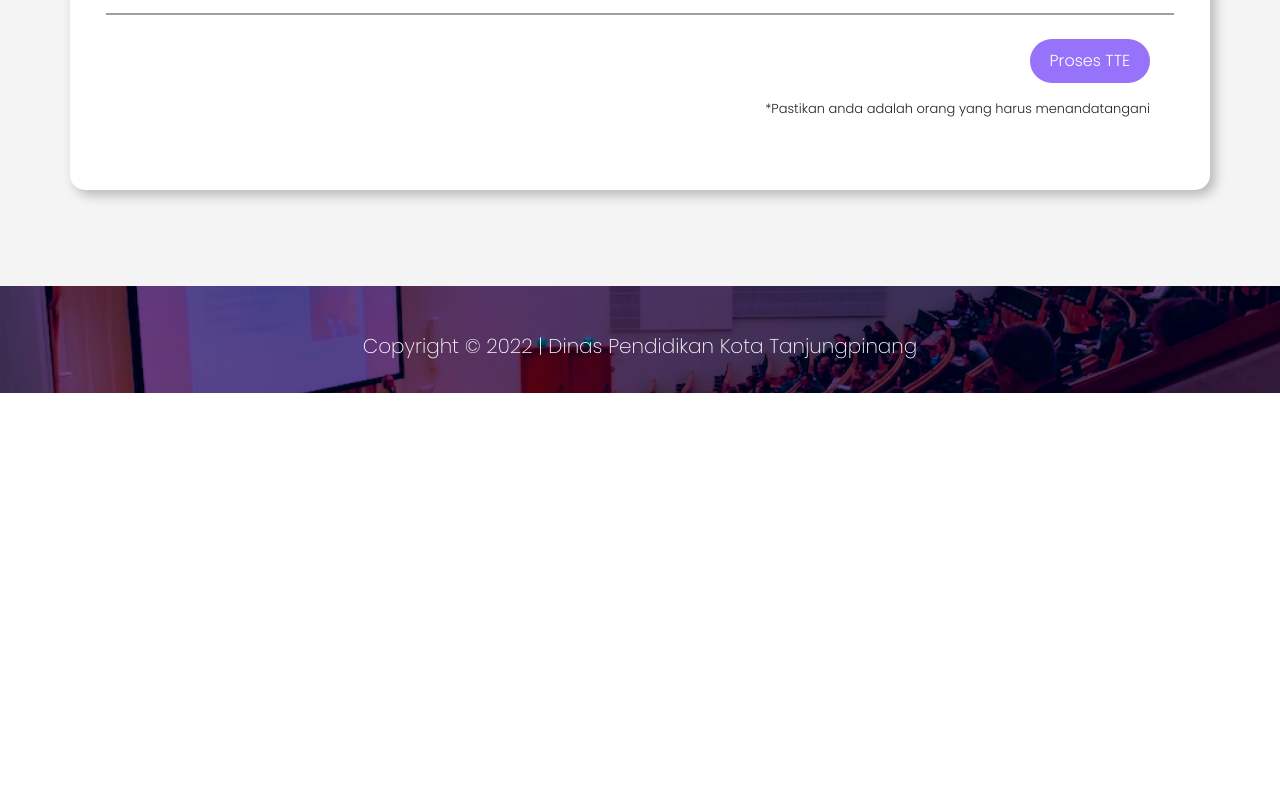
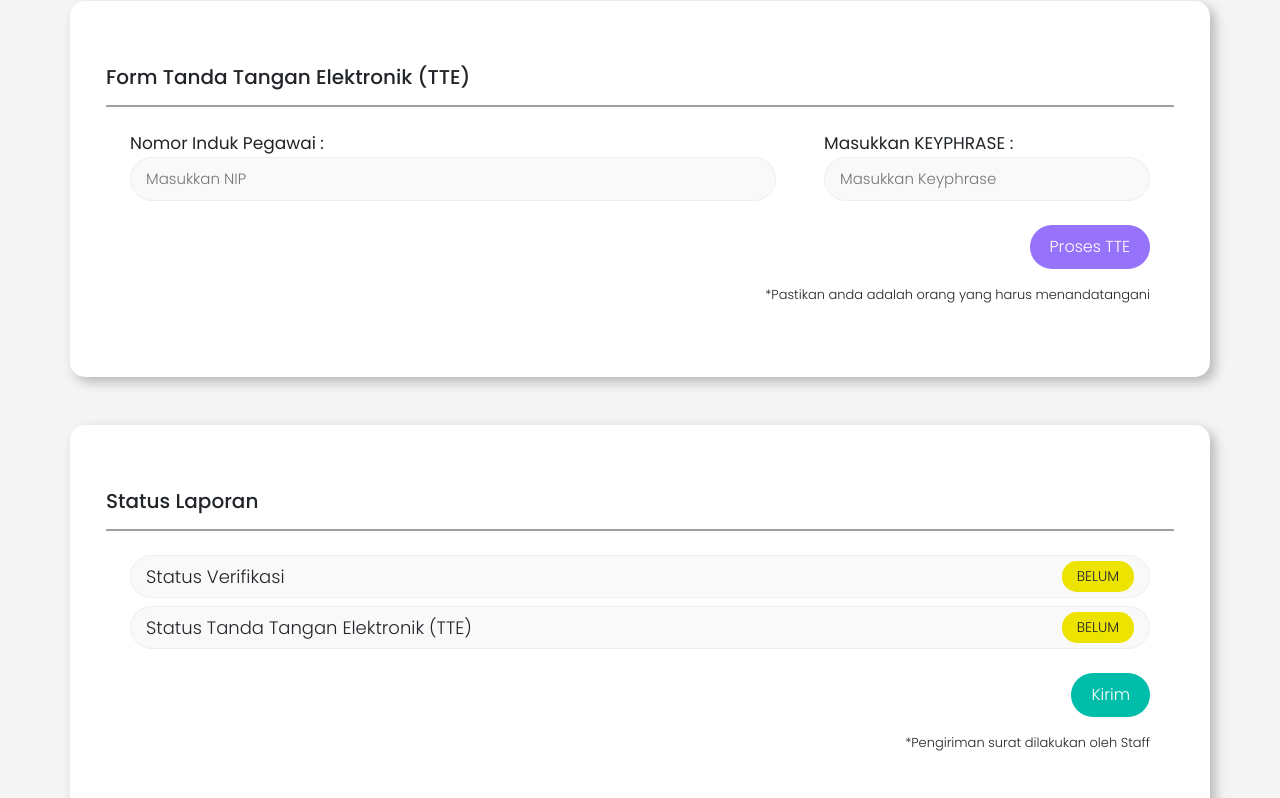
Before and after one commit to oriastanjung/sicerdik-dinas-pendidikan, a React (Create React App) app: page /detail/1 in a window 1280 px wide. Shown: the part 822-1620 px from the top of the page. Before the commit the page ends 1228 px from the top, so only its background shows below. Built offline with nearby package versions, Linux system fonts and the light colour scheme.

Commit message:
add section tte and status part

```diff
--- a/src/components/ButtonFormView/ButtonFormView.js
+++ b/src/components/ButtonFormView/ButtonFormView.js
@@ -4,9 +4,11 @@ import styles from "./ButtonFormView.module.css";
 function ButtonFormView(props) {
   return (
     <button
-      className={`${styles.button}`}
+      className={`${styles.button} ${
+        props.isprimary ? styles["btn-primary"] : ""
+      }`}
       {...props}
-      style={{ backgroundColor: `${props.isPrimary ? "#9772FB" : ""}` }}
+      //   style={{ backgroundColor: `${props.isPrimary ? "#9772FB" : ""}` }}
     >
       {props.children}
     </button>
--- a/src/components/ButtonFormView/ButtonFormView.module.css
+++ b/src/components/ButtonFormView/ButtonFormView.module.css
@@ -1,5 +1,5 @@
 .button {
-  background: #00bdaa;
+  background-color: #00bdaa;
   border: none;
   outline: none;
   border-radius: 40px;
@@ -13,3 +13,13 @@
   font-weight: 300;
   font-size: 16px;
 }
+
+.button:hover {
+  background-color: #04a797;
+}
+.btn-primary {
+  background-color: #9772fb !important;
+}
+.btn-primary:hover {
+  background-color: #8865e7 !important;
+}
--- /dev/null
+++ b/src/components/InputFormWithLabel/InputFormWithLabel.js
@@ -0,0 +1,18 @@
+import React from "react";
+import styles from "./InputFormWithLabel.module.css";
+
+function InputFormWithLabel(props) {
+  return (
+    <div className={styles.inputGroup}>
+      <label> {props.label} : </label>
+      <input
+        type={props.type}
+        name={props.name}
+        onChange={props.onChange}
+        placeholder={props.placeholder}
+      />
+    </div>
+  );
+}
+
+export default InputFormWithLabel;
--- /dev/null
+++ b/src/components/InputFormWithLabel/InputFormWithLabel.module.css
@@ -0,0 +1,20 @@
+.inputGroup {
+  display: flex;
+  flex-direction: column;
+}
+.inputGroup label {
+  font-family: "Poppins", sans-serif;
+  font-weight: 400;
+  font-size: 17px;
+}
+.inputGroup input {
+  outline: none;
+  border: none;
+  background-color: #f9f9f9;
+  border: 1px solid #eeeeee;
+  border-radius: 30px;
+  padding: 10px 15px;
+  font-family: "Poppins", sans-serif;
+  font-weight: 300;
+  font-size: 15px;
+}
--- /dev/null
+++ b/src/components/ViewStatusCard/ViewStatusCard.js
@@ -0,0 +1,29 @@
+import React from "react";
+import styles from "./ViewStatusCard.module.css";
+
+function ViewStatusCard(props) {
+  return (
+    <div className={`${styles.card} mb-2`}>
+      <div className={styles.label}>
+        <p>{props.label}</p>
+      </div>
+      <div
+        className={styles.status}
+        style={{
+          backgroundColor: `${
+            props.status === "belum" ||
+            props.status === "BELUM" ||
+            props.status === false ||
+            props.status === 0
+              ? "#ede300"
+              : "#00BDAA"
+          }`,
+        }}
+      >
+        <p>{props.status}</p>
+      </div>
+    </div>
+  );
+}
+
+export default ViewStatusCard;
--- /dev/null
+++ b/src/components/ViewStatusCard/ViewStatusCard.module.css
@@ -0,0 +1,35 @@
+.card {
+  display: flex;
+  flex-direction: row;
+  background: #f9f9f9;
+  border: 1px solid #eeeeee;
+  border-radius: 30px;
+  justify-content: space-between;
+  align-items: center;
+  padding: 5px 15px;
+}
+
+.card .label p {
+  margin: 0;
+  padding: 0;
+  font-family: "Poppins", sans-serif;
+  font-weight: 300;
+  font-size: 18px;
+}
+
+.status {
+  /* background-color: #ede300; */
+  border-radius: 15px;
+  display: flex;
+  justify-content: center;
+  align-items: center;
+  padding: 5px 15px;
+}
+.status p {
+  margin: 0;
+  padding: 0;
+  text-transform: uppercase;
+  font-family: "Poppins";
+  font-weight: 300;
+  font-size: 14px;
+}
--- a/src/pages/Detail.js
+++ b/src/pages/Detail.js
@@ -1,19 +1,46 @@
 import React, { useState, useEffect } from "react";
 import { useParams } from "react-router-dom";
+import Cookies from "js-cookie";
+import { useNavigate } from "react-router-dom";
+import { useSelector } from "react-redux";
+
 import Footer from "../components/Footer/Footer";
 import NavBar from "../components/NavBar/NavBar";
-import Cookies from "js-cookie";
-import { useNavigate } from "react-router-dom";
 import FormCard from "../components/FormCard/FormCard";
 import ViewSuratCard from "../components/ViewSuratCard/ViewSuratCard";
 import Form from "react-bootstrap/Form";
 import ButtonFormView from "../components/ButtonFormView/ButtonFormView";
+import InputFormWithLabel from "../components/InputFormWithLabel/InputFormWithLabel";
+import ViewStatusCard from "../components/ViewStatusCard/ViewStatusCard";
 
 function Detail() {
   const { id } = useParams();
   const navigation = useNavigate();
   const token = Cookies.get("token");
   const [penandaTangan, setPenandatangan] = useState();
+  const [formTTE, setFormTTE] = useState({
+    nip: "",
+    keyphrase: "",
+  });
+
+  const { data: allData } = useSelector((state) => state.dummyData);
+  const targetData = allData.find((item) => item.id == id);
+
+  const handleChangeFormTTE = (e) => {
+    if (!token) {
+      navigation("/login");
+    } else {
+      setFormTTE(() => {
+        return { ...formTTE, [e.target.name]: e.target.value };
+      });
+    }
+  };
+
+  const handleClickFormTTE = () => {
+    console.log("all data ==", allData);
+    console.log("targetData ==", targetData);
+  };
+
   const handleChange = (e) => {
     if (token) {
       setPenandatangan(e.target.value);
@@ -41,6 +68,17 @@ function Detail() {
                 <option value={"Sekretaris DISDIK"}>Sekretaris DISDIK </option>
               </Form.Select>
             </div>
+            <div className="verifikasiPenandatangan">
+              <h4 className="ms-3">Jenis Surat yang akan Dikirim :</h4>
+              <Form.Select onChange={handleChange}>
+                <option value={"Surat Pindah Sekolah"}>
+                  Surat Pindah Sekolah{" "}
+                </option>
+                <option value={"Surat Pindah Rayon"}>
+                  Surat Pindah Rayon{" "}
+                </option>
+              </Form.Select>
+            </div>
             <div className="formLaporanAction d-flex justify-content-end align-items-end flex-column my-4 gap-3 ">
               <div>
                 <ButtonFormView>Verifikasi</ButtonFormView>
@@ -49,16 +87,64 @@ function Detail() {
             </div>
           </div>
         </FormCard>
+
         <FormCard>
           <div className="mx-4 mt-3 mb-4 formCardHead">
             <h3 className="pb-3">Form Tanda Tangan Elektronik {"(TTE)"}</h3>
           </div>
+          <div className="d-flex flex-row justify-content-between align-items-center mx-4 mt-3 mb-4 px-4 gap-5">
+            <div className=" flex-grow-1">
+              <InputFormWithLabel
+                label={"Nomor Induk Pegawai"}
+                type={"number"}
+                name={"nip"}
+                placeholder={"Masukkan NIP"}
+                value={formTTE.nip}
+                onChange={handleChangeFormTTE}
+              />
+            </div>
+
+            <div>
+              <InputFormWithLabel
+                label={"Masukkan KEYPHRASE"}
+                type={"password"}
+                name={"keyphrase"}
+                placeholder={"Masukkan Keyphrase"}
+                value={formTTE.keyphrase}
+                onChange={handleChangeFormTTE}
+              />
+            </div>
+          </div>
           <div className="mx-5 mt-3 mb-4">
             <div className="formLaporanAction d-flex justify-content-end align-items-end flex-column my-4 gap-3 ">
               <div>
-                <ButtonFormView isPrimary>Proses TTE</ButtonFormView>
+                <ButtonFormView onClick={handleClickFormTTE} isprimary={"true"}>
+                  Proses TTE
+                </ButtonFormView>
               </div>
               <p>*Pastikan anda adalah orang yang harus menandatangani</p>
+            </div>
+          </div>
+        </FormCard>
+
+        <FormCard>
+          <div className="mx-4 mt-3 mb-4 formCardHead">
+            <h3 className="pb-3">Status Laporan</h3>
+          </div>
+          <div className="mx-5 mt-3 mb-4">
+            <ViewStatusCard
+              label={"Status Verifikasi"}
+              status={targetData.status_verifikasi}
+            />
+            <ViewStatusCard
+              label={"Status Tanda Tangan Elektronik (TTE)"}
+              status={targetData.status_ttd}
+            />
+            <div className="formLaporanAction d-flex justify-content-end align-items-end flex-column my-4 gap-3 ">
+              <div>
+                <ButtonFormView>Kirim</ButtonFormView>
+              </div>
+              <p>*Pengiriman surat dilakukan oleh Staff</p>
             </div>
           </div>
         </FormCard>
```
